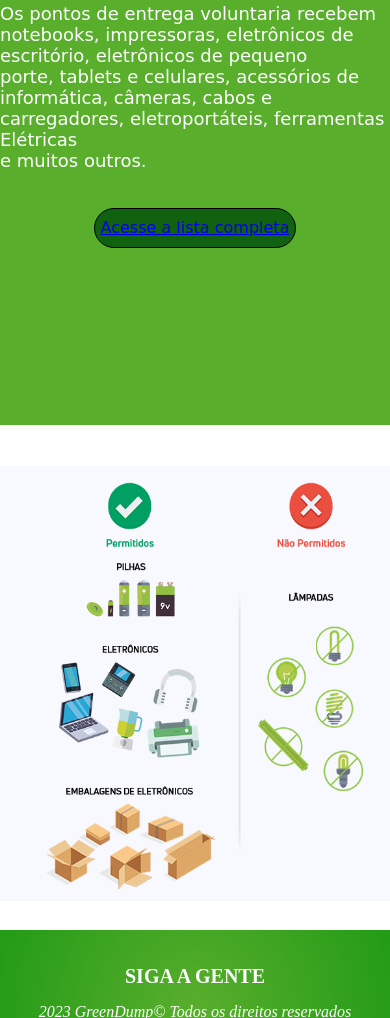
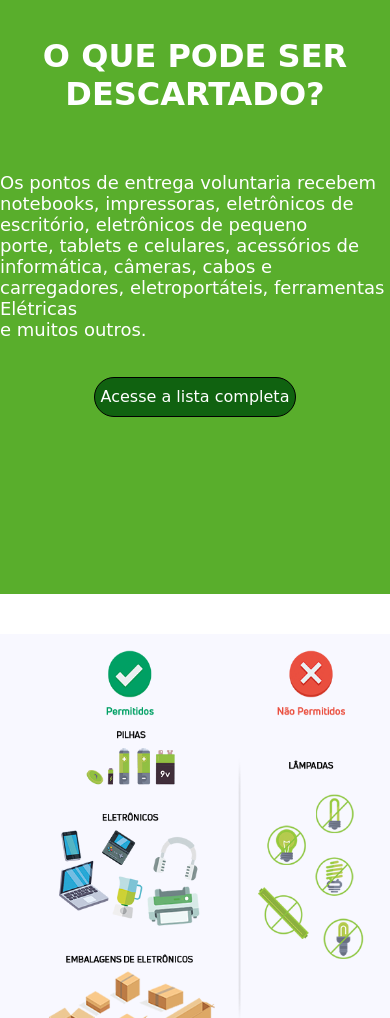
Before and after one commit to iamjonn/GreenDump, a plain HTML site: page index.html in a window 390 px wide. Shown: the part 1982-3000 px from the top of the page. Drawn offline with Linux system fonts and the light colour scheme.

Commit message:
correção de bugs

```diff
--- a/style.css
+++ b/style.css
@@ -256,6 +256,11 @@ header a:hover {
   border-radius:20px;
   border:solid black 1px;
 
+
+}
+#Descarte button a{
+text-decoration: none;
+color:white;
 }
 
 #Descarte button:hover{
@@ -503,18 +508,14 @@ footer {
     width:50%;
   }
 
-
-  footer {
-    top: 320vh;
-    }
     #Descarte{
-      top: 210vh;
+      top: 230vh;
       height:635px;
       width:100%;
     }
 
     #imagemDescarte{
-      top: 290vh;
+      top: 310vh;
       padding-left:0%;
       margin-left:0%;
       height:435px;
@@ -522,6 +523,6 @@ footer {
     }
 
     footer {
-      top: 345vh;
+      top: 365vh;
       }
 }
```
